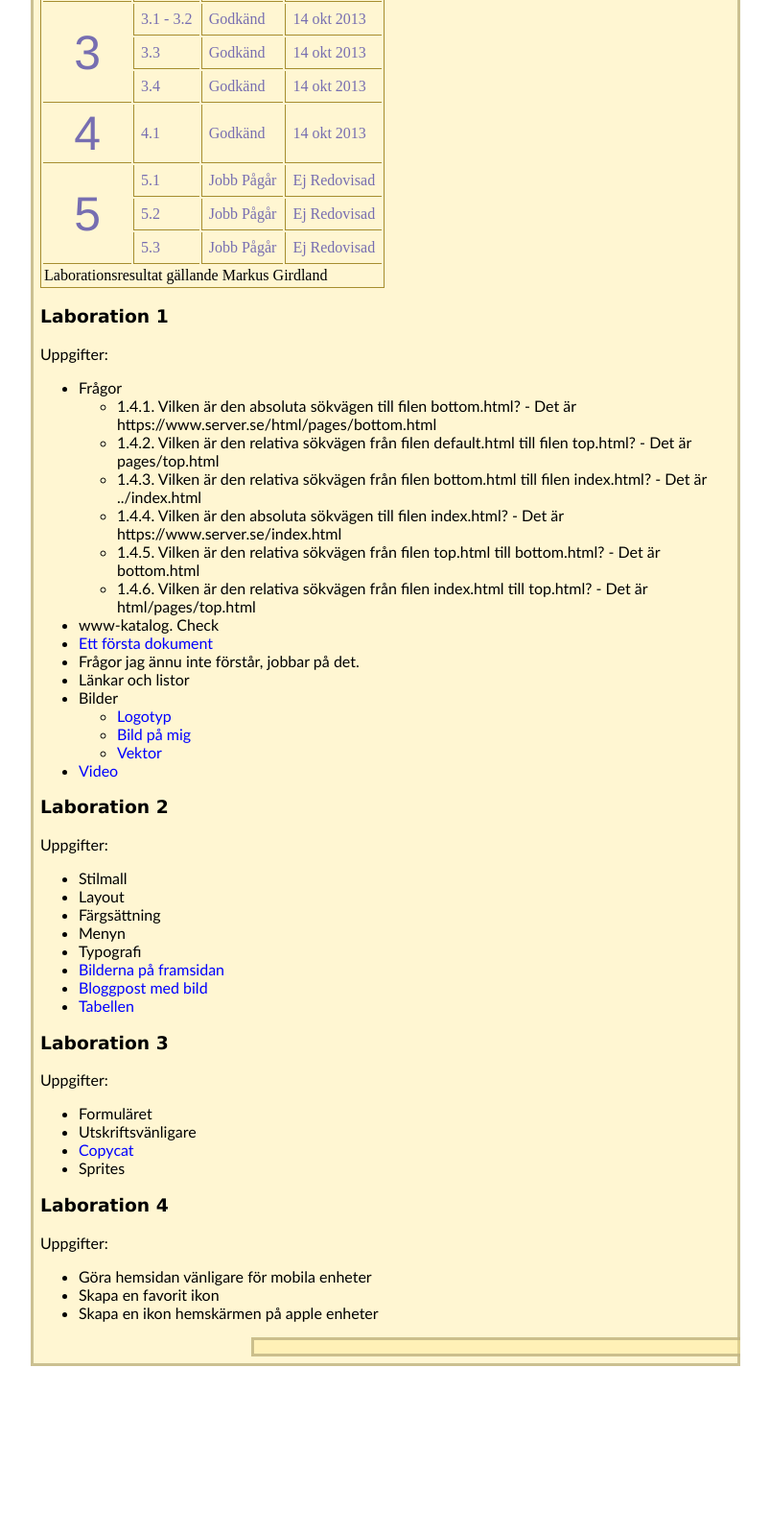
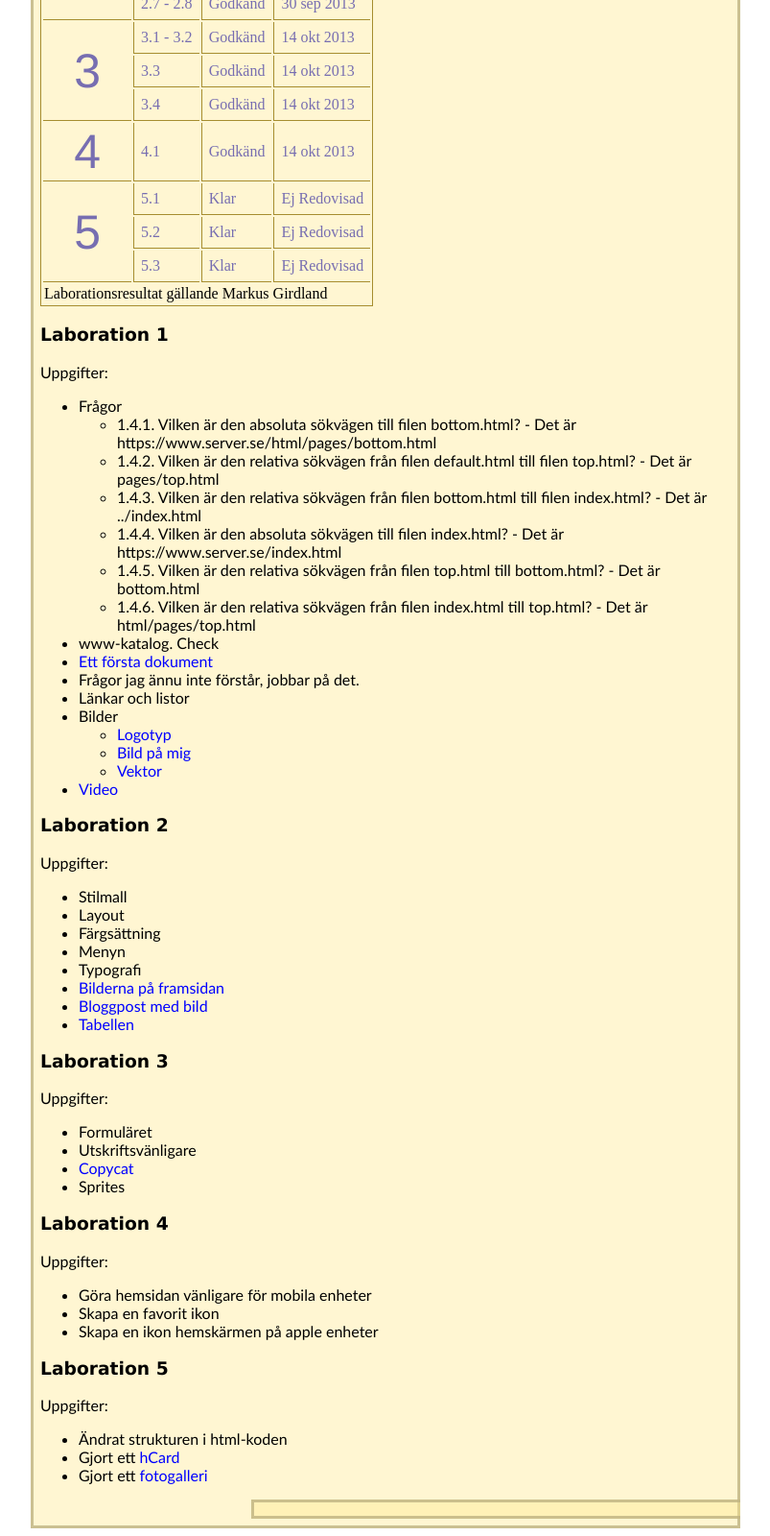
Before and after one commit to MarkusGirdland/1ik415-mg222pi-laborationer, a plain HTML site: page pages/laborationer.html in a window 1280 px wide. Shown: the part 546-2146 px from the top of the page at 96% size, without its empty margins (348-1151 px from the left). Before the commit the page ends 1977 px from the top, so only its background shows below. Drawn offline with Linux system fonts and the light colour scheme.

Commit message:
Gjorde blogginlägg och fixade laborationssidan

```diff
--- a/pages/laborationer.html
+++ b/pages/laborationer.html
@@ -39,6 +39,7 @@
                     <li><a href="laborationer.html#Laboration-2">Laboration 2</a></li>
                     <li><a href="laborationer.html#Laboration-3">Laboration 3</a></li>
                     <li><a href="laborationer.html#Laboration-4">Laboration 4</a></li>
+                    <li><a href="laborationer.html#Laboration-5">Laboration 5</a></li>
                 </ul>
 
                 <h3 id="Tabellen">Resultat</h3>         <!-- Tabell -->
@@ -131,17 +132,17 @@
                                 5
                             </td>
                             <td class="cell">5.1</td>
-                            <td class="cell">Jobb Pågår</td>
+                            <td class="cell">Klar</td>
                             <td class="cell">Ej Redovisad</td>
                         </tr>
                         <tr>
                             <td class="cell">5.2</td>
-                            <td class="cell">Jobb Pågår</td>
+                            <td class="cell">Klar</td>
                             <td class="cell">Ej Redovisad</td>
                         </tr>
                         <tr>
                             <td class="cell">5.3</td>
-                            <td class="cell">Jobb Pågår</td>
+                            <td class="cell">Klar</td>
                             <td class="cell">Ej Redovisad</td>
                         </tr>
                     </tbody>
@@ -198,8 +199,7 @@
                 <ul>
                     <li>Formuläret</li>
                     <li>Utskriftsvänligare</li>
-                    <li class="printLink" ><a target="_blank" href="https://c9.io/markusgirdland/uppgift-3-3/workspace/index.html">Copycat (https://c9.io/markusgirdland/uppgift-3-3/workspace/index.html)</a></li>
-                    <li class="noPrint" ><a target="_blank" href="https://c9.io/markusgirdland/uppgift-3-3/workspace/index.html">Copycat </a></li>
+                    <li><a target="_blank" href="http://c9.io/markusgirdland/uppgift-3-3/workspace/index.html">Copycat</a></li>
                     <li>Sprites</li>
                 </ul>
 
@@ -211,6 +211,15 @@
                     <li>Skapa en favorit ikon</li>
                     <li>Skapa en ikon hemskärmen på apple enheter</li>
                 </ul>
+
+                <h3 id="Laboration-5">Laboration 5</h3>
+                <p>Uppgifter:</p>
+
+                <ul>
+                    <li>Ändrat strukturen i html-koden</li>
+                    <li>Gjort ett <a target="_blank" href="kontakt.html">hCard</a></li>
+                    <li>Gjort ett <a target="_blank" href="../gallery/Index.html">fotogalleri</a></li>
+                </ul>
             <main>
         </div>
     </body>
```
Also changed, not shown: Index.html (+24 -0 lines).
